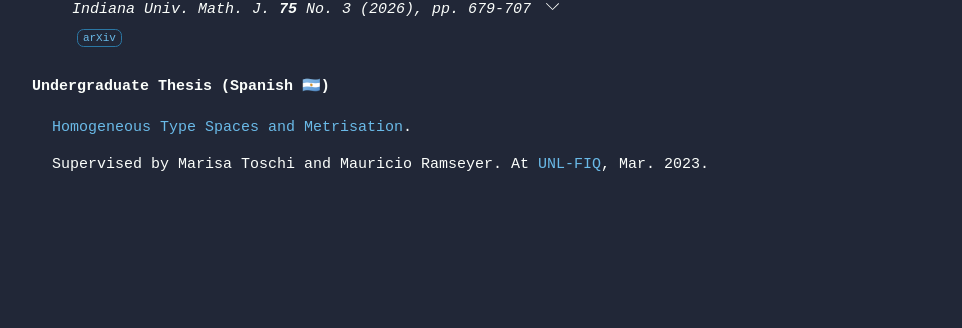
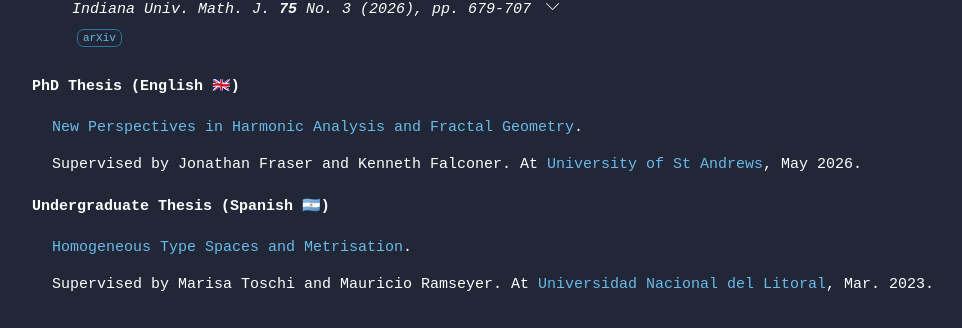
Before and after one commit to AnadeOre/anadeore.github.io, a Next.js app: page /research in a window 1280 px wide. Shown: the part 1062-1390 px from the top of the page, without its empty margins (68-1030 px from the left). Before the commit the page ends 1273 px from the top, so only its background shows below. Built offline with nearby package versions, Linux system fonts and the light colour scheme.

Commit message:
Added PhD Thesis

```diff
--- a/src/app/components/DissertationDiv.jsx
+++ b/src/app/components/DissertationDiv.jsx
@@ -5,6 +5,7 @@ import styles from '../styles/list.module.css';
 const DissertationDiv = ({
   title,
   where,
+  when,
   wherelink,
   info,
   linkURL,
@@ -23,7 +24,7 @@ const DissertationDiv = ({
           <Link className='linkDecor' target='_blank' href={wherelink}>
             {where}
           </Link>
-          , Mar. 2023.
+          , {when}.
         </p>
       </div>
     </div>
--- a/src/app/research/page.jsx
+++ b/src/app/research/page.jsx
@@ -66,7 +66,6 @@ const Page = () => {
       <ol start='6' reversed>
 
         <PublicationLi
-
           title='Fourier  restriction  estimates based on $L^q$-dimensions: beyond Stein—Tomas'
           coauthors={[
             {
@@ -171,8 +170,18 @@ const Page = () => {
         />
       </ol>
       <DissertationDiv
+        title='PhD Thesis (English 🇬🇧)'
+        where='University of St Andrews'
+        when='May 2026'
+        wherelink='https://www.st-andrews.ac.uk/mathematics-statistics/'
+        info='Supervised by Jonathan Fraser and Kenneth Falconer'
+        linkURL='/PhDThesis.pdf'
+        linkDesc='New Perspectives in Harmonic Analysis and Fractal Geometry'
+      />
+      <DissertationDiv
         title='Undergraduate Thesis (Spanish 🇦🇷)'
-        where='UNL-FIQ'
+        where='Universidad Nacional del Litoral'
+        when = 'Mar. 2023'
         wherelink='https://www.fiq.unl.edu.ar'
         info='Supervised by Marisa Toschi and Mauricio Ramseyer'
         linkURL='/UndergradDissertation.pdf'
```
Also changed, not shown: 1 other file (tests, documents, lock files or other folders).
